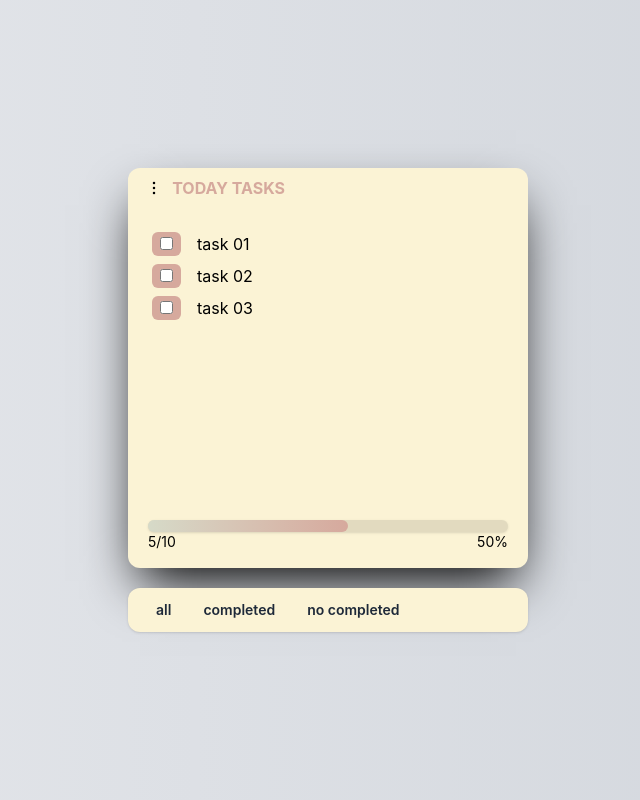
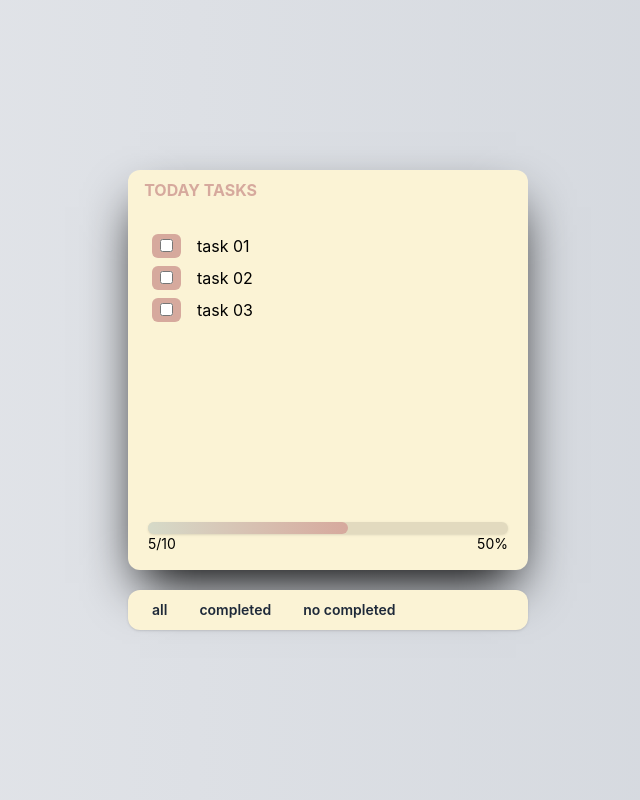
Before and after one commit to Sondosprg/TodoList_tailwind_react, a React (Vite) app: page / in a window 1280 px wide. Shown: the whole page, without its empty margins (312-952 px from the left). Built offline with nearby package versions, Linux system fonts and the light colour scheme.

Commit message:
edit some components

```diff
--- a/src/components/Add.jsx
+++ b/src/components/Add.jsx
@@ -1,19 +1,21 @@
 import { useContext } from "react";
-import { tasks } from "../contexts/tasks";
+import { tasksContext } from "../contexts/tasks";
 import { useState } from "react";
 
+
 export default function Add() {
-  let dataOfTasks = useContext(tasks);
+  let dataOfTasks = useContext(tasksContext);
   console.log(dataOfTasks);
-  const [valueInput  , setValueInput ] = useState("");
+  const [valueInput, setValueInput] = useState("");
   // const [dataOfTasks , setDataOfTasks] = useState(useContext(tasks));
 
   const addTask = (title) => {
-     if(title!=""){
-      dataOfTasks.push({id : Date.now() , title : title})
+    if (title != "") {
+
+      console.log(dataOfTasks);
       console.log(dataOfTasks);
       // setDataOfTasks([...dataOfTasks , {id : Date.now() , title : title} ] ) ;
-     }
+    }
   };
 
   return (
@@ -22,16 +24,21 @@ export default function Add() {
         <input
           type="text"
           value={valueInput}
-          onChange={(e)=>{
-          setValueInput(e.target.value);
+          onChange={(e) => {
+            setValueInput(e.target.value);
           }}
           className="border-2 border-dark/20 focus:outline-none focus:ring-primary focus:ring-2 focus:border-transparent rounded-sm p-1"
         />
-        <button value={valueInput} onClick={(e)=>{
-          const VALUE =e.target.value;
-          e.preventDefault();
-          addTask(VALUE);
-          }} type="submit" className="btn-primary">
+        <button
+          value={valueInput}
+          onClick={(e) => {
+            const VALUE = e.target.value;
+            e.preventDefault();
+            addTask(VALUE);
+          }}
+          type="submit"
+          className="btn-primary"
+        >
           add
         </button>
       </div>
--- a/src/components/Card.jsx
+++ b/src/components/Card.jsx
@@ -1,26 +1,57 @@
-import CardHeader from "./CradHeader";
-import Task from "./Task";
+import Title from "./Title";
+import Tasks from "./Tasks";
 import Progress from "./Progress";
-import { tasks } from "../contexts/tasks";
-import { useContext } from "react";
+
 
 export default function Card() {
-  const dataOfTasks = useContext(tasks);
-  console.log(dataOfTasks);
+
   return (
     <>
       <div className="main-card z-1">
-        <CardHeader />
 
-        <div className=" container overflow-y-scroll flex flex-col gap-2 h-70 scrollbar-none">
-          {
-            dataOfTasks.map(task =>(
-              <Task id={task.id} title = {task.title} key={task.id} />
-            ))
+        <Title />
+
+        <Tasks />
+
+        {/* <div
+          className={
+            isOpenMenu
+              ? " bg-accent absolute w-100 h-50  rounded-t-md transition shadow z-100"
+              : "hidden"
           }
-        </div>
+        >
+          <ul className="flex flex-col items-center justify-center gap-2 w-full h-full">
+            <li
+              className="hover:bg-primary w-auto px-2 hover:cursor-pointer text-center transition rounded-md active:scale-95"
+              onClick={() => {
+                setOpenMenu(false);
+                // setOpenPopUp(true);
+                // setOperation("add");
+              }}
+            >
+              add
+            </li>
+            <li
+              className="hover:bg-primary w-auto px-2 hover:cursor-pointer text-center transition rounded-md active:scale-95"
+              onClick={() => {
+                setOpenMenu(false);
+              }}
+            >
+              edit
+            </li>
+            <li
+              className="hover:bg-primary w-auto px-2 hover:cursor-pointer text-center transition rounded-md active:scale-95"
+              onClick={() => {
+                setOpenMenu(false);
+              }}
+            >
+              delete
+            </li>
+          </ul>
+        </div> */}
 
         <Progress />
+
       </div>
     </>
   );
--- a/src/components/Delete.jsx
+++ b/src/components/Delete.jsx
@@ -1,9 +1,10 @@
 import { useContext } from "react";
-import { tasks } from "../contexts/tasks";
+import { tasksContext } from "../contexts/tasks";
 
 export default function Delete() {
-    const dataOfTasks = useContext(tasks);
+  const dataOfTasks = useContext(tasksContext);
   console.log(dataOfTasks);
+
   return (
     <>
       <div className="space-x-2 flex justify-center items-center">
--- a/src/components/NavBar.jsx
+++ b/src/components/NavBar.jsx
@@ -1,7 +1,7 @@
 export default function NavBar() {
   return (
     <>
-    <header className="container flex  shadow  rounded-xl   bg-secondary mt-5 ">
+    <header className="flex items-center  h-10  pl-5 shadow  rounded-xl   bg-secondary mt-5 ">
       <nav >
         <ul className="flex gap-6">
           <li className="transition  text-sm font-semibold text-gray-800  rounded-md text-center hover:bg-primary w-auto p-1   hover:cursor-pointer hover:shadow active:scale-95">all</li>
--- a/src/components/CradHeader.jsx
+++ b/src/components/Tasks.jsx
@@ -1,44 +1,51 @@
+import Task from "./Task";
+import { tasksContext } from "../contexts/tasks";
+import { useContext } from "react";
+
 import { useState } from "react";
-import PopUp from "./popUp";
+import PopUp from "./popUp.jsx";
 
-export default function CardHeader() {
+
+export default function Tasks() {
+  const contextTasks = useContext(tasksContext);
+  console.log("Card.jsx");
+  console.log("contextTasks : ", contextTasks);
+
   const [isOpenMenu, setOpenMenu] = useState(false);
   const [isOpenPopUp, setOpenPopUp] = useState(false);
-  // const [task , setTask] = useState({id : "" , title : ""});
   const [operation, setOperation] = useState("");
+
 
   return (
     <>
-      <div className="flex items-center ml-[1.01rem] w-fit pt-2 gap-2 relative">
-        <button
-          onClick={() => setOpenMenu(!isOpenMenu)}
-          className="hover:cursor-pointer hover:bg-accent/90 rounded-md active:scale-95"
-        >
-          <svg
-            xmlns="http://www.w3.org/2000/svg"
-            fill="none"
-            viewBox="0 0 24 24"
-            strokeWidth={1.5}
-            stroke="currentColor"
-            className={"size-5"}
-          >
-            <path
-              strokeLinecap="rounded"
-              strokeLinejoin="round"
-              d="M12 6.75a.75.75 0 1 1 0-1.5.75.75 0 0 1 0 1.5ZM12 12.75a.75.75 0 1 1 0-1.5.75.75 0 0 1 0 1.5ZM12 18.75a.75.75 0 1 1 0-1.5.75.75 0 0 1 0 1.5Z"
-            />
-          </svg>
-        </button>
-        <h3 className="uppercase font-bold text-primary ">Today tasks</h3>
+      <div
+        className="relative container overflow-y-scroll flex flex-col gap-2 h-70 scrollbar-none cursor-pointer"
+        onClick={(e) => {
+          if (e.target.classList.contains("checkbox-task")) {
+            console.log("===========OPEN=============");
+            setOpenMenu(!isOpenMenu);
+          }
+        }}
+      >
+        {contextTasks.map((task) => (
+          <Task id={task.id} title={task.title} key={task.id} />
+        ))}
       </div>
+
       <div
         className={
           isOpenMenu
-            ? "size-25 bg-accent absolute  top-25 left-100 rounded-md transition shadow z-100"
+            ? " bg-accent absolute w-100 h-50  rounded-t-md transition shadow z-100"
             : "hidden"
         }
       >
+           <div class="size-6 cursor-pointer rounded-full flex items-center justify-center m-2 bg-primary text-center">
+                <span class="align-middle inline-block">x</span>
+                {/* <span class="inline-block align-middle">The quick brown fox...</span> */}
+
+            </div>
         <ul className="flex flex-col items-center justify-center gap-2 w-full h-full">
+
           <li
             className="hover:bg-primary w-auto px-2 hover:cursor-pointer text-center transition rounded-md active:scale-95"
             onClick={() => {
@@ -53,7 +60,7 @@ export default function CardHeader() {
             className="hover:bg-primary w-auto px-2 hover:cursor-pointer text-center transition rounded-md active:scale-95"
             onClick={() => {
               setOpenMenu(false);
-              setOpenPopUp(true);
+             setOpenPopUp(true);
               setOperation("edit");
             }}
           >
@@ -69,6 +76,7 @@ export default function CardHeader() {
           >
             delete
           </li>
+
         </ul>
       </div>
 
--- /dev/null
+++ b/src/components/Title.jsx
@@ -0,0 +1,91 @@
+// import { useState } from "react";
+// import PopUp from "./popUp";
+
+export default function CardHeader() {
+  // const [isOpenMenu, setOpenMenu] = useState(false);
+  // const [isOpenPopUp, setOpenPopUp] = useState(false);
+  // const [operation, setOperation] = useState("");
+
+  return (
+    <>
+      <div className="flex items-center ml-[1.01rem] w-fit pt-2 gap-2">
+        {/* <button
+
+          onClick={() => setOpenMenu(!isOpenMenu)}
+          className="hover:cursor-pointer hover:bg-accent/90 rounded-md active:scale-95"
+        >
+          <svg
+            xmlns="http://www.w3.org/2000/svg"
+            fill="none"
+            viewBox="0 0 24 24"
+            strokeWidth={1.5}
+            stroke="currentColor"
+            className={"size-5"}
+          >
+            <path
+              strokeLinecap="rounded"
+              strokeLinejoin="round"
+              d="M12 6.75a.75.75 0 1 1 0-1.5.75.75 0 0 1 0 1.5ZM12 12.75a.75.75 0 1 1 0-1.5.75.75 0 0 1 0 1.5ZM12 18.75a.75.75 0 1 1 0-1.5.75.75 0 0 1 0 1.5Z"
+            />
+          </svg>
+        </button> */}
+        <h3 className="uppercase font-bold text-primary ">Today tasks</h3>
+      </div>
+      {/* <div
+        className={
+          isOpenMenu
+            ? "size-25 bg-accent absolute  top-25 left-100 rounded-md transition shadow z-100"
+            : "hidden"
+        }
+      >
+        <ul className="flex flex-col items-center justify-center gap-2 w-full h-full">
+          <li
+            className="hover:bg-primary w-auto px-2 hover:cursor-pointer text-center transition rounded-md active:scale-95"
+            onClick={() => {
+              setOpenMenu(false);
+              setOpenPopUp(true);
+              setOperation("add");
+            }}
+          >
+            add
+          </li>
+          <li
+            className="hover:bg-primary w-auto px-2 hover:cursor-pointer text-center transition rounded-md active:scale-95"
+            onClick={() => {
+              setOpenMenu(false);
+              setOpenPopUp(true);
+              setOperation("edit");
+            }}
+          >
+            edit
+          </li>
+          <li
+            className="hover:bg-primary w-auto px-2 hover:cursor-pointer text-center transition rounded-md active:scale-95"
+            onClick={() => {
+              setOpenMenu(false);
+              setOpenPopUp(true);
+              setOperation("delete");
+            }}
+          >
+            delete
+          </li>
+        </ul>
+      </div> */}
+
+      {/* {isOpenPopUp ? (
+        <div
+          onClick={(e) => {
+            if (e.target.classList.contains("wrapper")) {
+              setOpenPopUp(false);
+            }
+          }}
+          className="wrapper bg-gray-800/60 z-200 absolute w-full h-full inset-0 flex items-center justify-center "
+        >
+          <PopUp operation={operation} />
+        </div>
+      ) : (
+        <></>
+      )} */}
+    </>
+  );
+}
--- a/src/contexts/tasks.js
+++ b/src/contexts/tasks.js
@@ -1,5 +1,7 @@
-
-
 import { createContext } from "react";
 
-export const tasks = createContext([]);
+export let tasksContext = createContext([
+  { id: 1, title: "task 01" },
+  { id: 2, title: "task 02" },
+  { id: 3, title: "task 03" },
+]);
--- a/src/pages/Home.jsx
+++ b/src/pages/Home.jsx
@@ -1,24 +1,27 @@
 import Card from "../components/Card.jsx";
 import NavBar from "../components/NavBar.jsx";
-import { tasks } from "../contexts/tasks.js";
-
+import { tasksContext } from "../contexts/tasks.js";
+// import { useState } from "react";
 
 export default function Home() {
 
-    const DEFAULT_TASKS = [
-        {id:1 , title : "task 01"}  ,
-        {id:2 , title : "task 02"} ,
-        {id:3 , title : "task 03"}
-    ];
+
+  const DEFAULT_TASKS = [
+      { id: 1, title: "task 01" },
+      { id: 2, title: "task 02" },
+      { id: 3, title: "task 03" },
+  ];
+
+  // const [tasks , setTask] = useState(tasksContext.data);
+
   return (
     <>
-      <tasks.Provider value= {DEFAULT_TASKS}>
+      <tasksContext.Provider value={DEFAULT_TASKS}>
         <main>
           <Card />
         </main>
-
         <NavBar />
-      </tasks.Provider>
+      </tasksContext.Provider>
     </>
   );
 }
```
Also changed, not shown: src/components/Task.jsx (+9 -5 lines).
